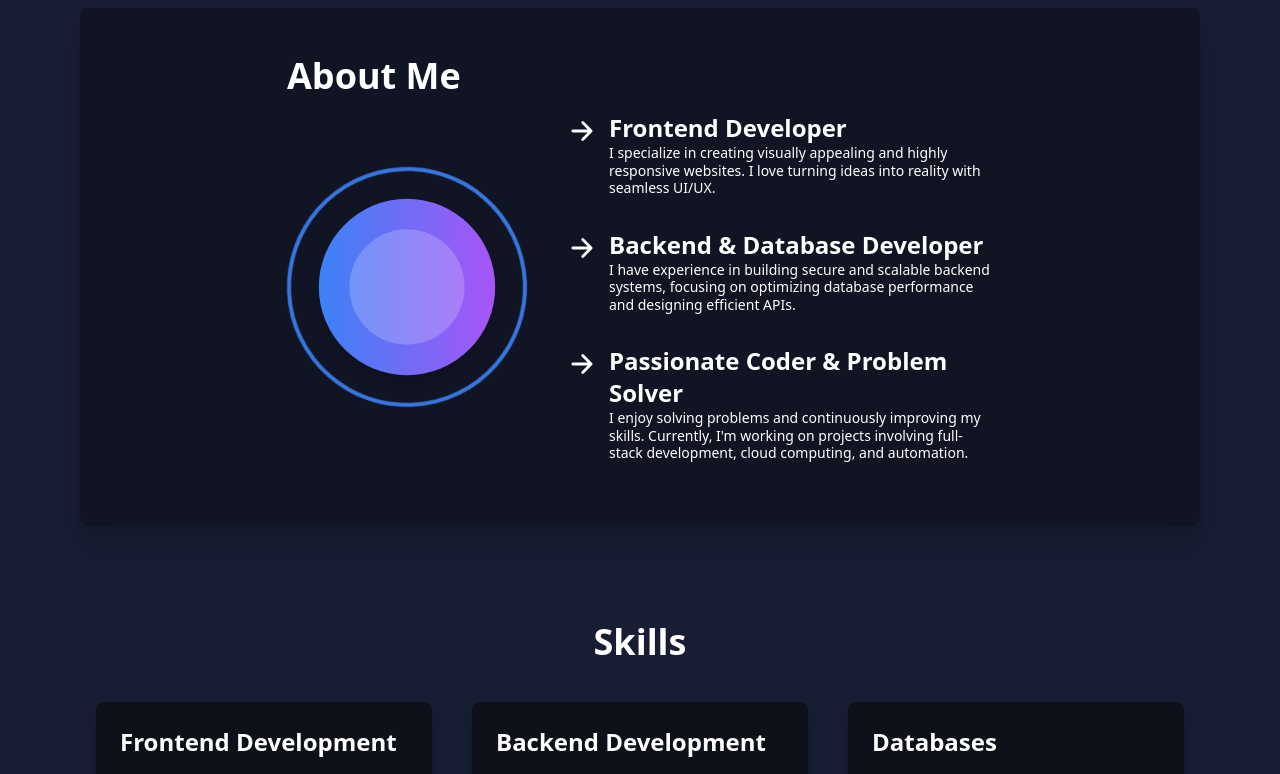
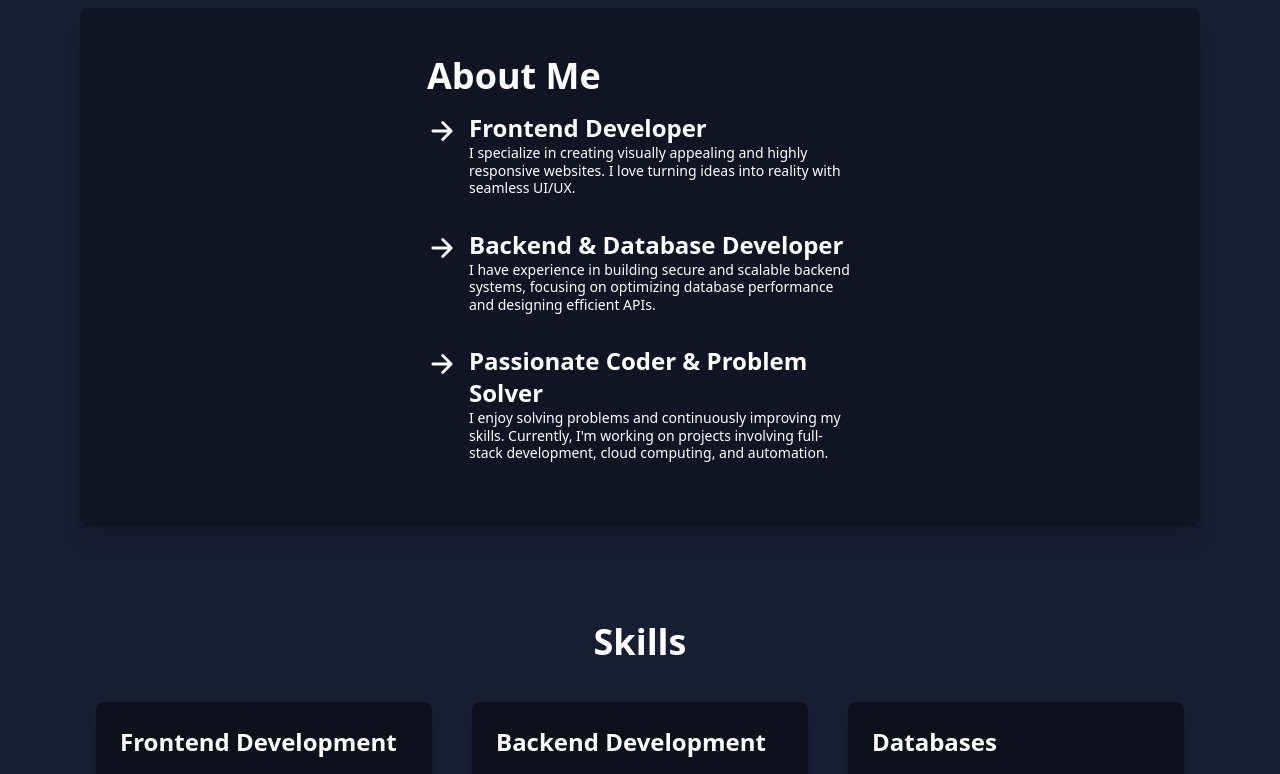
Before and after one commit to Ramandeepsingh-84/portfolio, a React (Vite) app: page / in a window 1280 px wide. Shown: the part 720-1494 px from the top of the page. Built offline with nearby package versions, Linux system fonts and the light colour scheme.

Commit message:
about changes

```diff
--- a/src/Components/About/About.jsx
+++ b/src/Components/About/About.jsx
@@ -1,6 +1,5 @@
 import React from "react";
 import { IoArrowForward } from "react-icons/io5";
-import { motion } from "framer-motion";
 
 const About = () => {
   return (
@@ -11,30 +10,7 @@ const About = () => {
       <div>
         <h2 className="text-2xl md:text-4xl font-bold">About Me</h2>
         <div className="md:flex flex-wrap flex-col md:flex-row items-center gap-10">
-          {/* Unique Circular Animation */}
-          <motion.div
-            className="relative w-40 h-40 md:w-60 md:h-60 flex items-center justify-center"
-            initial={{ scale: 0.8, opacity: 0 }}
-            animate={{ scale: 1, opacity: 1 }}
-            transition={{ duration: 1.2, ease: "easeInOut" }}
-          >
-            <motion.div
-              className="absolute w-full h-full border-4 border-blue-500 rounded-full animate-pulse"
-              animate={{ rotate: 360 }}
-              transition={{ repeat: Infinity, duration: 6, ease: "linear" }}
-            ></motion.div>
-            <motion.div
-              className="absolute w-32 h-32 md:w-48 md:h-48 bg-gradient-to-r from-blue-500 to-purple-500 rounded-full shadow-lg"
-              initial={{ scale: 0.9 }}
-              animate={{ scale: 1.1 }}
-              transition={{ duration: 1.5, ease: "easeInOut", repeat: Infinity, repeatType: "reverse" }}
-            ></motion.div>
-            <motion.div
-              className="absolute w-20 h-20 md:w-28 md:h-28 bg-white bg-opacity-20 rounded-full"
-              animate={{ scale: [1, 1.2, 1] }}
-              transition={{ duration: 2, repeat: Infinity, repeatType: "reverse" }}
-            ></motion.div>
-          </motion.div>
+          {/* Circle animation removed */}
 
           <ul>
             <div className="flex gap-3 py-4">
```
